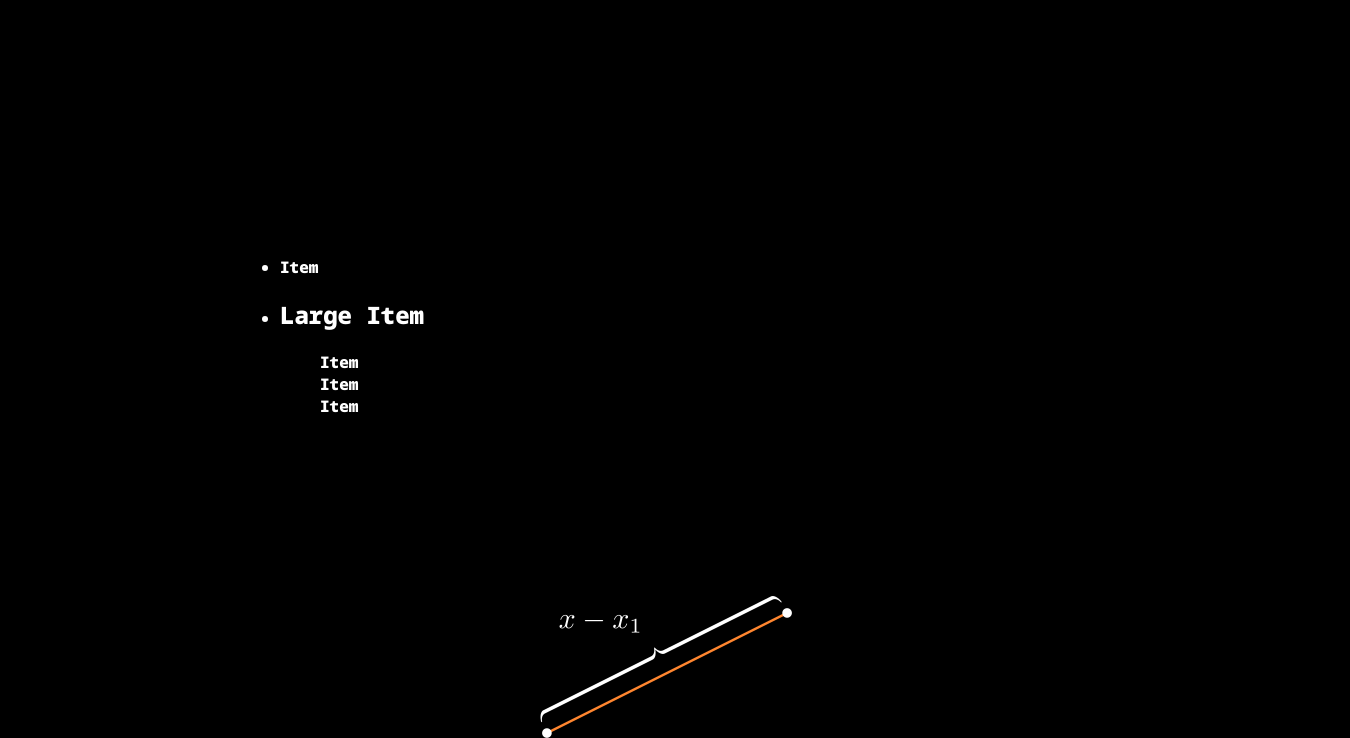
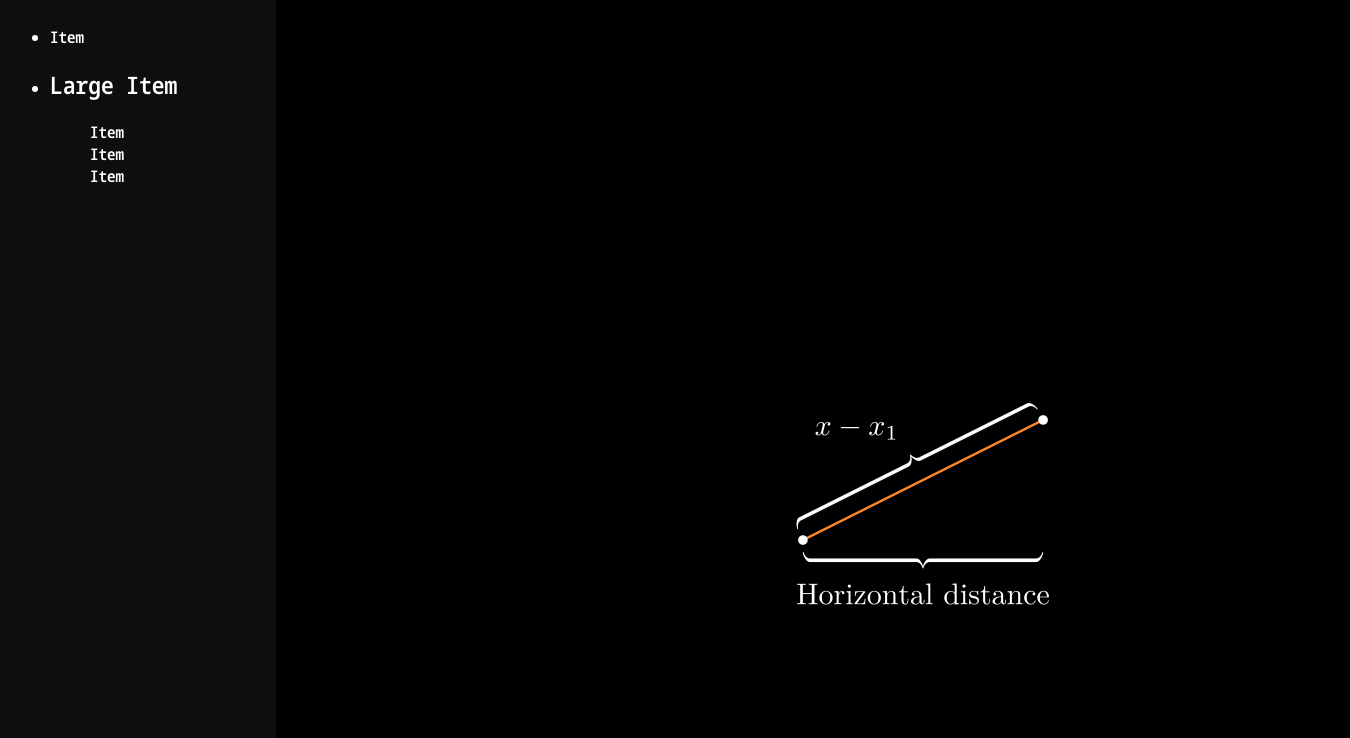
Before and after one commit to RichardSmid/ROM, a plain HTML site: page ROM/index.html in a window 1280 px wide. Shown: the top 738 px of the page, 1350 px wide, since content can reach past the window. Drawn offline with Linux system fonts and the light colour scheme.

Commit message:
changed the page font styled menu box 11, 25:36

```diff
--- a/ROM/style.css
+++ b/ROM/style.css
@@ -8,7 +8,7 @@ body{
     margin: 0;
     color: #fff;
     font-family: "Default", Arial, Helvetica, sans-serif;
-    padding: 0 0 0 0;
+    padding: 0 0 0 20vw;
 }
 
 .main{
@@ -22,3 +22,15 @@ body{
   margin-top: 1em;
   font-weight: lighter;
 }
+
+.menu{
+  position: fixed;
+  top: 0;
+  left: 0;
+  width: auto;
+  padding: 10px;
+  user-select: none;
+  background: rgb(14, 14, 14);
+  height: 100vh;
+  width: 20vw;
+}
```
Also changed, not shown: ROM/assets/deafult.ttf.
